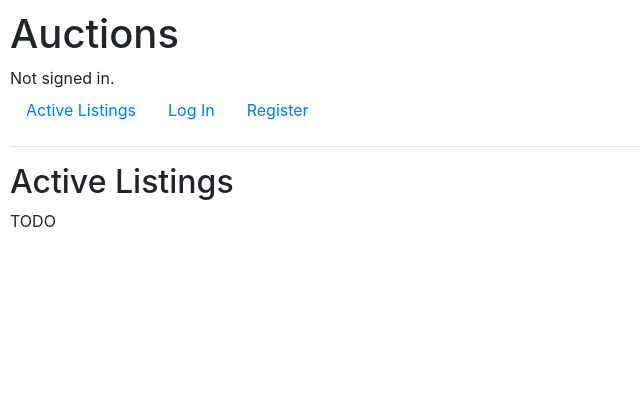
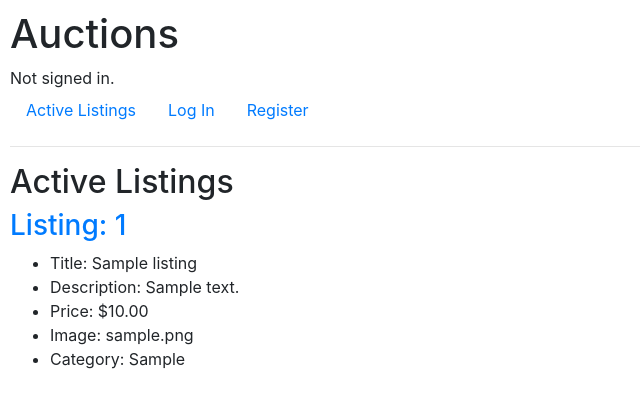
Before and after one commit to ToddMorrill/web-programming, a Django app: page / in a window 1280 px wide. Shown: the top 408 px of the page, without its empty margins (0-640 px from the left). Run offline with Django 3.2, Linux system fonts and the light colour scheme; tables that the repository leaves empty hold one stand-in row (values such as "Sample post"); some libraries are stand-ins or nearby versions.

Commit message:
create watchlist table and implement add to watchlist functionality

```diff
--- a/commerce/auctions/admin.py
+++ b/commerce/auctions/admin.py
@@ -7,3 +7,4 @@ admin.site.register(User)
 admin.site.register(Listing)
 admin.site.register(Bid)
 admin.site.register(Comment)
+admin.site.register(Watchlist)
--- a/commerce/auctions/models.py
+++ b/commerce/auctions/models.py
@@ -9,14 +9,7 @@ from django.db import models
 
 
 class User(AbstractUser):
-    watchlist = models.CharField(max_length=256, blank=True)
-
-    def set_foo(self, x):
-        self.watchlist = json.dumps(x)
-
-    def get_watchlist(self):
-        return json.loads(self.watchlist)
-
+    pass
 
 class Listing(models.Model):
     lister = models.ForeignKey(User, on_delete=models.CASCADE, related_name='listings')
@@ -47,3 +40,10 @@ class Comment(models.Model):
 
     def __str__(self) -> str:
         return f'Comment {self.id} on {self.listing} by {self.commenter}'
+
+class Watchlist(models.Model):
+    user = models.ForeignKey(User, on_delete=models.CASCADE, related_name='watchlist_items')
+    listing = models.ManyToManyField(Listing, related_name='watchlist_users')
+
+    def __str__(self) -> str:
+        return f'Watchlist for user {self.user}'
--- a/commerce/auctions/templates/auctions/index.html
+++ b/commerce/auctions/templates/auctions/index.html
@@ -3,5 +3,14 @@
 {% block body %}
     <h2>Active Listings</h2>
 
-    TODO
+    {% for listing in listings %}
+        <h3><a href="{% url 'listing' listing.pk %}">Listing: {{ listing.pk }}</a></h3>
+        <ul>
+            <li>Title: {{ listing.title }}</li>
+            <li>Description: {{ listing.description }}</li>
+            <li>Price: ${{ listing.price }}</li>
+            <li>Image: {{ listing.image_url }}</li>
+            <li>Category: {{ listing.category }}</li>
+        </ul>
+    {% endfor %}
 {% endblock %}
--- a/commerce/auctions/templates/auctions/listing.html
+++ b/commerce/auctions/templates/auctions/listing.html
@@ -10,4 +10,8 @@
         <li>Image: {{ listing.image_url }}</li>
         <li>Category: {{ listing.category }}</li>
     </ul>
+    <!-- Only show if user is logged in -->
+    {% if user.is_authenticated %}
+        <a href="{% url 'watchlist' listing.pk %}" role="button">Add to watchlist</a>
+    {% endif %}
 {% endblock %}
--- a/commerce/auctions/urls.py
+++ b/commerce/auctions/urls.py
@@ -8,5 +8,6 @@ urlpatterns = [
     path("logout", views.logout_view, name="logout"),
     path("register", views.register, name="register"),
     path("create", views.create_listing, name="create"),
-    path("listing/<int:listing_id>", views.listing, name="listing")
+    path("listing/<int:listing_id>", views.listing, name="listing"),
+    path("watchlist/<int:listing_id>", views.watchlist, name="watchlist")
 ]
--- a/commerce/auctions/views.py
+++ b/commerce/auctions/views.py
@@ -1,17 +1,20 @@
 from typing import List
 from django.contrib.auth import authenticate, login, logout
 from django.contrib.auth.decorators import login_required
+from django.contrib import messages
 from django.db import IntegrityError
 from django.forms import ModelForm
 from django.http import HttpResponse, HttpResponseRedirect
-from django.shortcuts import render
+from django.shortcuts import get_object_or_404, render
 from django.urls import reverse
 
-from .models import Listing, User
+from .models import Listing, User, Listing, Watchlist
 
 
 def index(request):
-    return render(request, "auctions/index.html")
+    # get active listings
+    listings = Listing.objects.all()
+    return render(request, "auctions/index.html", {'listings': listings})
 
 
 def login_view(request):
@@ -72,6 +75,8 @@ class ListingForm(ModelForm):
 
 @login_required
 def create_listing(request):
+    if not request.user.is_authenticated:
+        return HttpResponseRedirect(reverse("login"))
     if request.method == 'POST':
         # create form with data entered
         form = ListingForm(request.POST)
@@ -93,3 +98,19 @@ def create_listing(request):
 def listing(request, listing_id):
     listing_ = Listing.objects.get(pk=listing_id)
     return render(request, 'auctions/listing.html', {'listing': listing_})
+
+@login_required
+def watchlist(request, listing_id):
+    # TODO: notify user of success or failure
+    listing = get_object_or_404(Listing, pk=listing_id)
+
+    # check if user has already added this item
+    if Watchlist.objects.filter(user=request.user, listing=listing_id).exists():
+        messages.add_message(request, messages.ERROR, "You have already added this item to your watchlist.")
+        return HttpResponseRedirect(reverse('listing', args=(listing_id,)))
+
+    # get watchlist for user, create it if it doesn't exist
+    user_watchlist, created = Watchlist.objects.get_or_create(user=request.user)
+    user_watchlist.listing.add(listing)
+    messages.add_message(request, messages.SUCCESS, "Successfully added this item to your watchlist.")
+    return HttpResponseRedirect(reverse('listing', args=(listing_id,)))
--- a/commerce/commerce/settings.py
+++ b/commerce/commerce/settings.py
@@ -120,3 +120,5 @@ USE_TZ = True
 # https://docs.djangoproject.com/en/3.0/howto/static-files/
 
 STATIC_URL = '/static/'
+
+LOGIN_URL = '/login'
```
